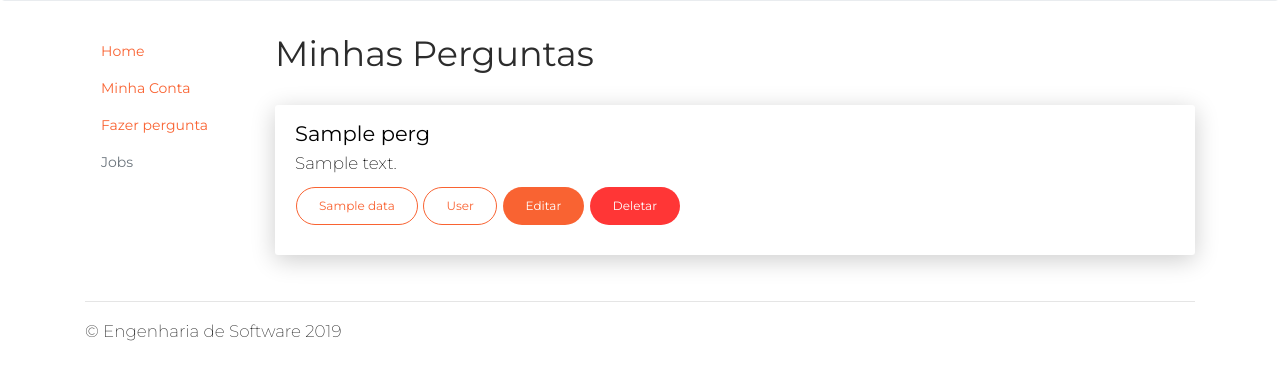
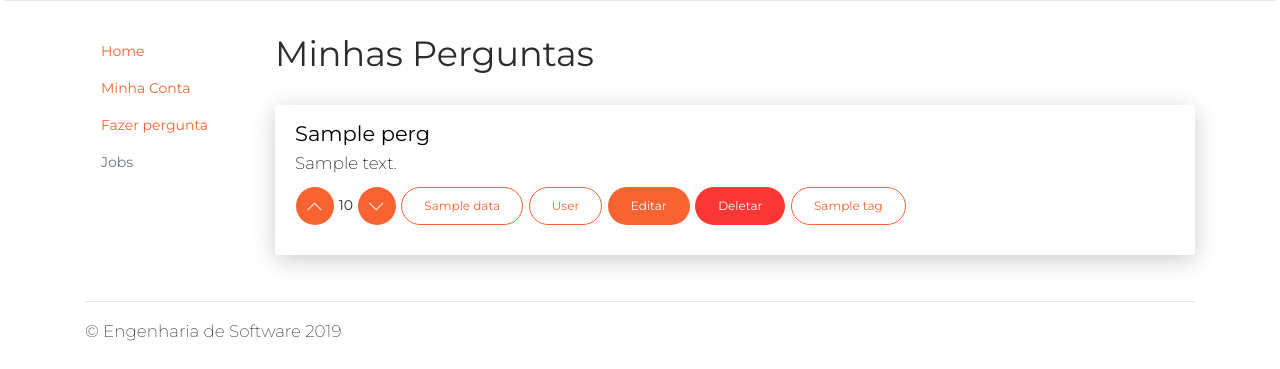
Before and after one commit to matheusbuldrini/questions-and-answers, a Flask app: template src/templates/minhas-perguntas.html in a window 1280 px wide. Shown: the part 431-800 px from the top of the page. Run offline with Flask 2, Linux system fonts and the light colour scheme; the template is opened without the code that fills it: most values are stand-ins (such as "Sample title", 1, 10 or a date in 2020); some libraries are stand-ins or nearby versions.

Commit message:
Refactoring Gamefication

```diff
--- a/src/classes/question.py
+++ b/src/classes/question.py
@@ -23,7 +23,7 @@ class Question:
         return self.db.query('SELECT u.fullname, q.idquestion, q.iduser, q.title, q.description, (CASE WHEN v.votes IS NULL THEN 0 ELSE v.votes END) AS votes, DATE_FORMAT(q.data, "%d/%m/%Y %H:%i:%s") AS data FROM Question q INNER JOIN User u ON q.iduser = u.iduser, (SELECT SUM(vote) AS votes FROM VoteQuestion WHERE idquestion="'+str(question_id)+'") v WHERE q.idquestion = "' + str(question_id) + '"')[0]
 
     def get_by_user(self, user_id):
-        return self.db.query('SELECT u.fullname, q.idquestion, q.iduser, q.title, q.description, DATE_FORMAT(q.data, "%d/%m/%Y %H:%i:%s") AS data FROM Question q INNER JOIN User u ON q.iduser = u.iduser WHERE q.iduser = "' + user_id + '"')
+        return self.db.query('SELECT u.fullname, q.idquestion, q.iduser, q.title, q.description, (CASE WHEN v.votes IS NULL THEN 0 ELSE v.votes END) AS votes, DATE_FORMAT(q.data, "%d/%m/%Y %H:%i:%s") AS data FROM Question q INNER JOIN User u ON q.iduser = u.iduser LEFT JOIN (SELECT idquestion, SUM(vote) AS votes FROM VoteQuestion GROUP BY idquestion) v ON q.idquestion = v.idquestion WHERE q.iduser = "' + user_id + '"')
 
     def _edit(self, question_title, question_description, question_id):
         return self.db.sql('UPDATE Question SET title="' + question_title + '", description="' + question_description + '" WHERE idquestion = "' + str(question_id) + '"')
--- a/src/templates/minhas-perguntas.html
+++ b/src/templates/minhas-perguntas.html
@@ -6,19 +6,34 @@
 
 		{% for perg in perguntas %}
 		<div class="card">
-			<div class="card-body">
+		<div class="card-body" id="question">
 			<a href="pergunta/{{ perg.idquestion }}" style="text-decoration:none; color: black">
 				<h4 class="card-subtitle">{{ perg.title }}</h4>
-					<p class="card-text">{{ perg.description }}</p>
+				<p class="card-text">{{ perg.description }} </p>
 			</a>
-				<button class="btn btn-primary btn-outline-primary btn-round">{{ perg.data }}</button>
-				<button class="btn btn-primary btn-outline-primary btn-round">{{ perg.fullname }}</button>
+			<button class="btn btn-primary btn-icon btn-round" vote="1" id="question-upvote_{{ perg.idquestion }}" question="{{ perg.idquestion}}">
+				<i class="now-ui-icons arrows-1_minimal-up"></i>
+			</button>
+			<span id="question-votes_{{ perg.idquestion }}">{{ perg.votes }}</span>
+			<button class="btn btn-primary btn-icon btn-round" vote="-1" id="question-downvote_{{ perg.idquestion }}" question="{{ perg.idquestion }}">
+				<i class="now-ui-icons arrows-1_minimal-down"></i>
+			</button>
+			<button class="btn btn-primary btn-outline-primary btn-round">
+					{{ perg.data }}
+			</button>
+			<button class="btn btn-primary btn-outline-primary btn-round">
+				{{ perg.fullname }}
+			</button>
 			<a href="/editar-pergunta/{{ perg.idquestion }}">
 				<button class="btn btn-primary btn-outline btn-round">Editar</button>
 			</a>
 			<a href="/remover-pergunta/{{ perg.idquestion }}">
 				<button class="btn btn-danger btn-primary btn-outline btn-round">Deletar</button>
 			</a>
+			<span id="question-msg_{{ perg.idquestion }}"></span>
+	      {% for tag in perg.tags %}
+	     	 <button class="btn btn-primary btn-outline-primary btn-round">{{ tag }}</button>
+	      {% endfor %}
 		</div>
 		</div>
 		{% endfor %}
```
Lines whose indentation alone changed are shown as unchanged.
